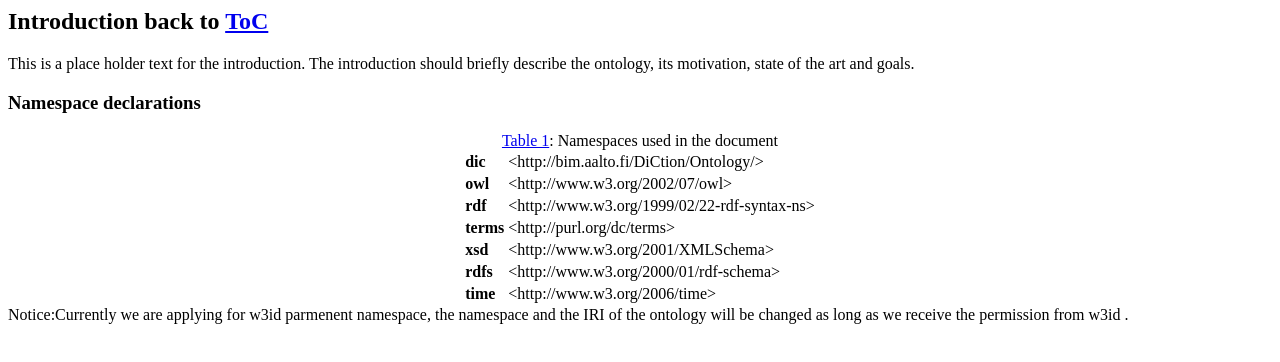
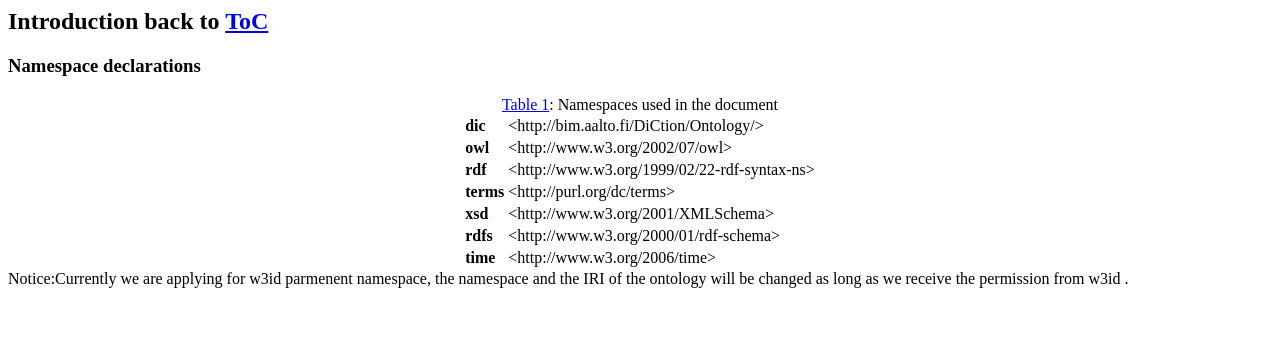
Before and after one commit to digitalconstruction/Planning, a plain HTML site: page sections/introduction-en.html in a window 1280 px wide. Drawn offline with Linux system fonts and the light colour scheme.

Commit message:
Update introduction-en.html

```diff
--- a/sections/introduction-en.html
+++ b/sections/introduction-en.html
@@ -1,6 +1,5 @@
 <html><h2 id="intro" class="list">Introduction <span class="backlink"> back to <a href="#toc">ToC</a></span></h2>
-<span class="markdown">
-This is a place holder text for the introduction. The introduction should briefly describe the ontology, its motivation, state of the art and goals.</span>
+
 <div id="namespacedeclarations">
 <h3 id="ns" class="list">Namespace declarations</h3>
 <div id="ns" align="center">
```
